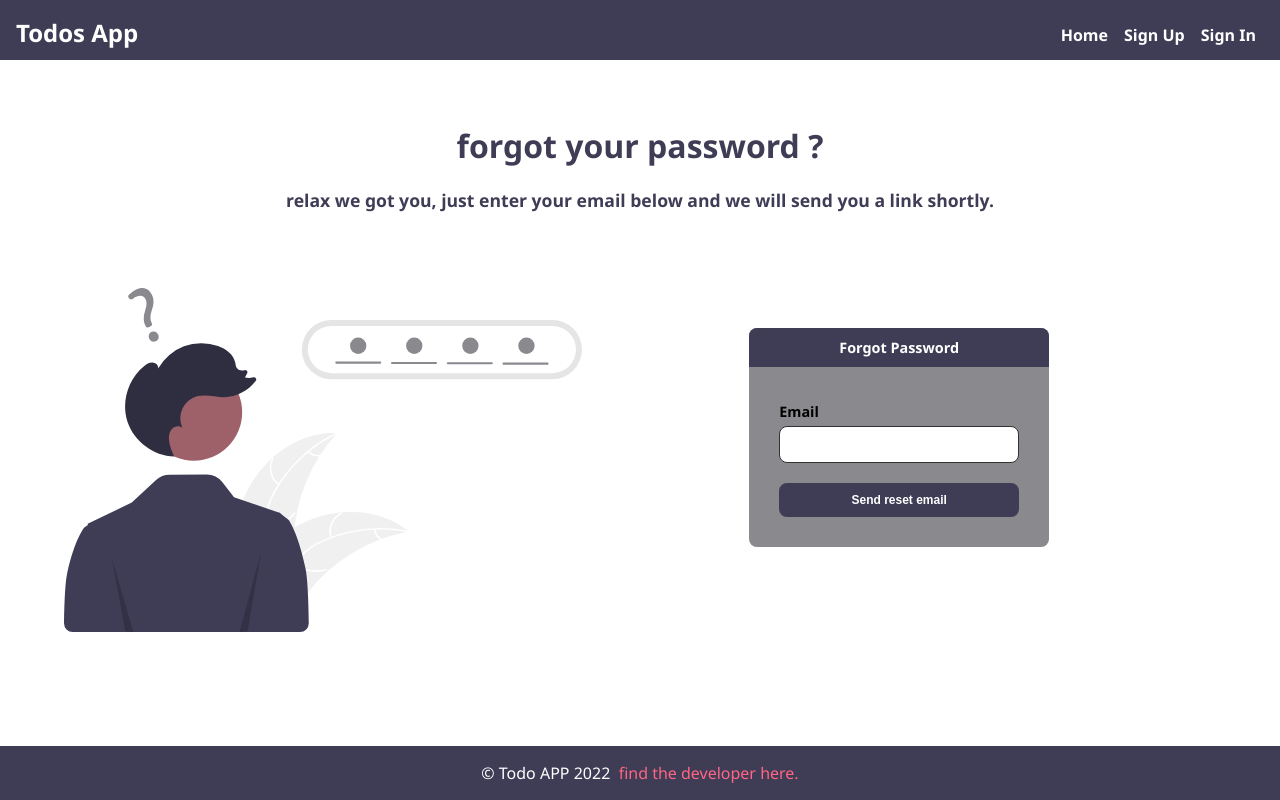
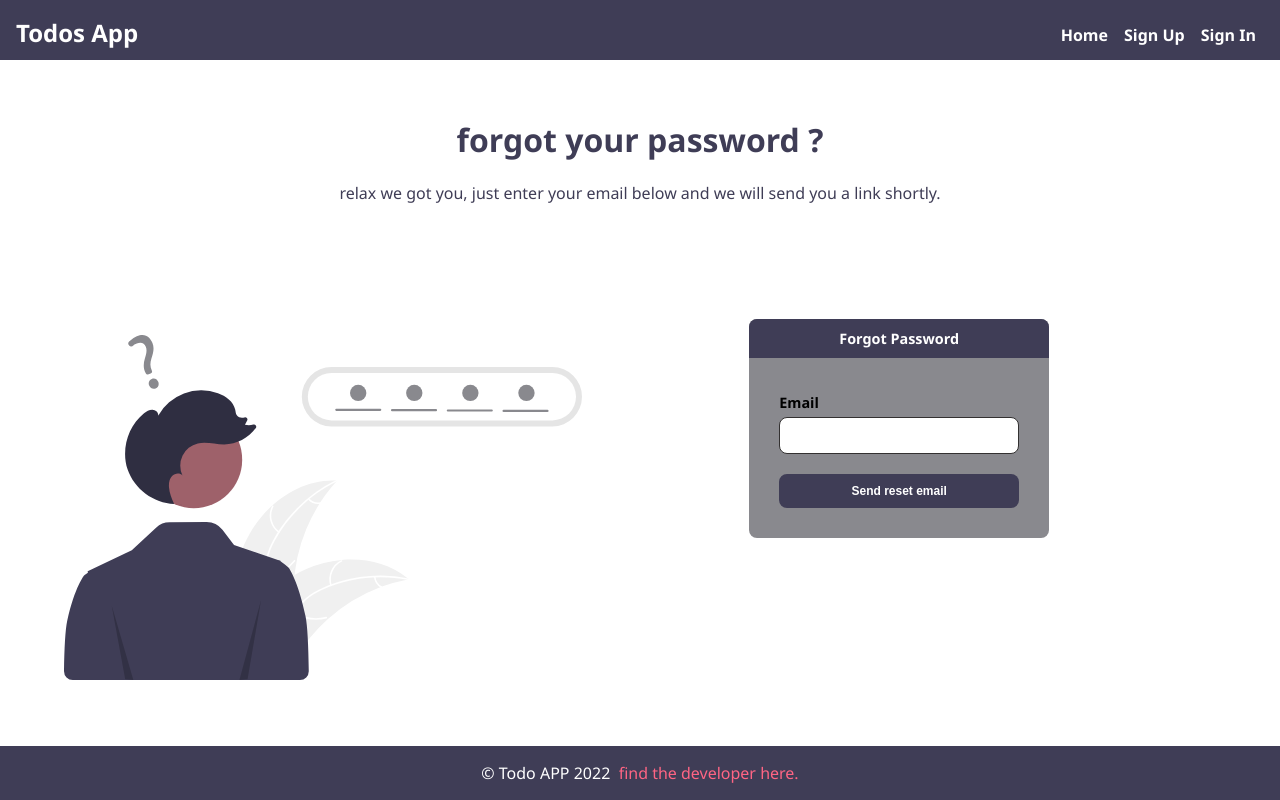
Before and after one commit to KabakiAntony/todo-ui, a Vue app: page /#/forgot in a window 1280 px wide. Built offline with nearby package versions, Linux system fonts and the light colour scheme.

Commit message:
removed scoped styles infavour of a common style file

```diff
--- a/src/views/Dashboard.vue
+++ b/src/views/Dashboard.vue
@@ -1,5 +1,5 @@
 <template>
-<div class="dashboard">
+<div class="page">
     <Spinner />
     <transition name="toast">
       <ShowAlert  v-if='show' :class="type" :message="message"/>
--- a/src/views/Forgot.vue
+++ b/src/views/Forgot.vue
@@ -6,7 +6,7 @@
     </transition>
     <h1>forgot your password ?</h1>
     <p>relax we got you, just enter your email below and we will send you a link shortly.</p>
-    <img alt="forgot password" src="../assets/images/undraw_forgot_password_re_hxwm.svg">
+    <img alt="forgot password" class="signin-img" src="../assets/images/undraw_forgot_password_re_hxwm.svg">
     <ForgotForm  v-bind="forgotFormProps" @on-submit="handleSubmit" :action="action" />
   </div>
 </template>
@@ -68,19 +68,3 @@ export default {
   }
 }
 </script>
-
-<style scoped>
-.page{
-    width: 90%;
-    margin: 0 auto;
-    margin-top:5%;
-}
-img{
-    width: 45%;
-    float:left;
-}
-p{
-    font-weight: bold;
-    font-size: 110%;
-}
-</style>
--- a/src/views/Home.vue
+++ b/src/views/Home.vue
@@ -1,17 +1,14 @@
 <template>
-    <TodoIndex msg="Ain't this the best todo app on the internet"/>
+    <Index msg="Ain't this the best todo app on the internet"/>
 </template>
 
 <script>
-import TodoIndex from '@/components/TodoIndex.vue'
+import Index from '@/components/Index.vue'
 
 export default {
   name: 'Home',
   components: {
-    TodoIndex
+    Index
   }
 }
 </script>
-
-<style scoped>
-</style>>
--- a/src/views/Signin.vue
+++ b/src/views/Signin.vue
@@ -5,7 +5,7 @@
       <ShowAlert  v-if='show' :class='type' :message='message'/>
     </transition>
     <h1>Want to see awesomeness login down here it's so simple</h1>
-     <img alt="Todos UI Logo" src="../assets/images/undraw_sign_in_re_o58h.svg">
+     <img class="signin-img" alt="Todos UI Logo" src="../assets/images/undraw_sign_in_re_o58h.svg">
     <CommonForm  v-bind="commonFormProps" @on-submit="handleSubmit" :action="action" />
   </div>
 </template>
@@ -64,15 +64,3 @@ export default {
 
 }
 </script>
-
-<style scoped>
-.page{
-    width: 90%;
-    margin: 0 auto;
-    margin-top:5%;
-}
-img{
-    width: 45%;
-    float:left;
-}
-</style>
--- a/src/views/Signup.vue
+++ b/src/views/Signup.vue
@@ -1,10 +1,10 @@
 <template>
-<div class="signup-page">
+<div class="page">
   <Spinner />
   <transition name="toast">
       <ShowAlert  v-if='show' :class="type" :message="message"/>
     </transition>
-  <h1>Sign up with this awesome app &#x263A;</h1>
+  <h1 class="signup-h1">Sign up with this awesome app &#x263A;</h1>
   <CommonForm  v-bind="commonFormProps"  @on-submit="handleSubmit" :action="action" />
 </div>
 </template>
@@ -69,10 +69,3 @@ export default {
   }
 }
 </script>
-
-<style>
-h1{
-  margin-top:5%;
-  margin-bottom:5%;
-}
-</style>
```
Also changed, not shown: 1 other file (tests, documents, lock files or other folders).
